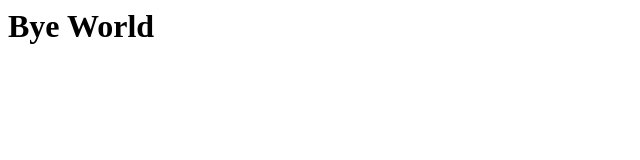
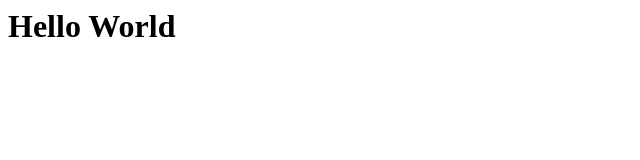
Before and after one commit to Deep-92/GitGitHubMasterClass, a plain HTML site: page index.html in a window 1280 px wide. Shown: the whole page, without its empty margins (0-640 px from the left). Drawn offline with Linux system fonts and the light colour scheme.

Commit message:
Change back to Hello World

```diff
--- a/index.html
+++ b/index.html
@@ -3,6 +3,6 @@
         <title>My Git PAge</title>
     </head>
     <body>
-        <h1>Bye World</h1>
+        <h1>Hello World</h1>
     </body>
 </html>
```
